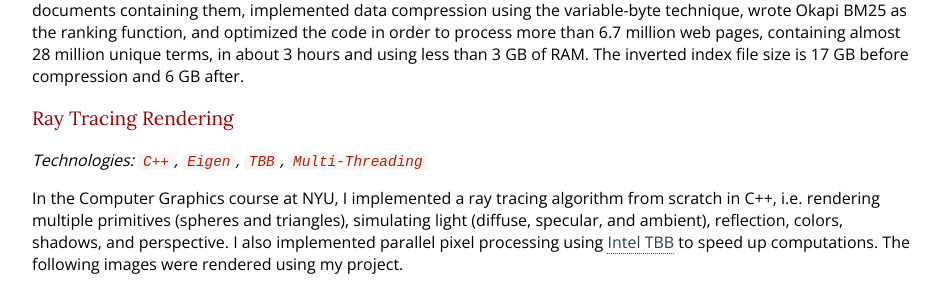
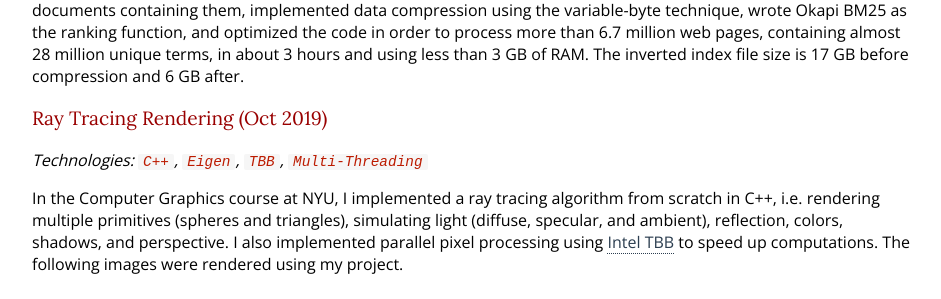
Before and after one commit to matheusportela/matheusportela.github.io, a Jekyll site: the page built from portfolio/index.md, in a window 1280 px wide and 900 px high, scrolled down 662 px. Shown: the part 154-453 px from the top of the window, without its empty margins (168-1109 px from the left). Built offline with Jekyll 4.4.1, drawn with Linux system fonts in a browser that asks for light colours; some web fonts are replaced; grey boxes are pictures that could not be loaded.

Commit message:
Update portfolio

```diff
--- a/portfolio/index.md
+++ b/portfolio/index.md
@@ -27,7 +27,7 @@ _Technologies: `C++`, `Python`, `Web Crawling`, `Multi-Threading`, `Data Compres
 
 In the Web Search Engines course at NYU, I had to implement a web search engine from scratch. First, I developed a multi-threaded web crawler in Python able to crawl at least 100 pages/minute while prioritizing new and important domains and avoiding visiting the same domain concurrently. Then, I implemented a web search engine in C++ from scratch, without using third-party libraries. In doing so, I created an inverted index mapping all words to the documents containing them, implemented data compression using the variable-byte technique, wrote Okapi BM25 as the ranking function, and optimized the code in order to process more than 6.7 million web pages, containing almost 28 million unique terms, in about 3 hours and using less than 3 GB of RAM. The inverted index file size is 17 GB before compression and 6 GB after.
 
-### Ray Tracing Rendering
+### Ray Tracing Rendering (Oct 2019)
 _Technologies: `C++`, `Eigen`, `TBB`, `Multi-Threading`_<br>
 
 In the Computer Graphics course at NYU, I implemented a ray tracing algorithm from scratch in C++, i.e. rendering multiple primitives (spheres and triangles), simulating light (diffuse, specular, and ambient), reflection, colors, shadows, and perspective. I also implemented parallel pixel processing using [Intel TBB](https://github.com/intel/tbb) to speed up computations. The following images were rendered using my project.
```
